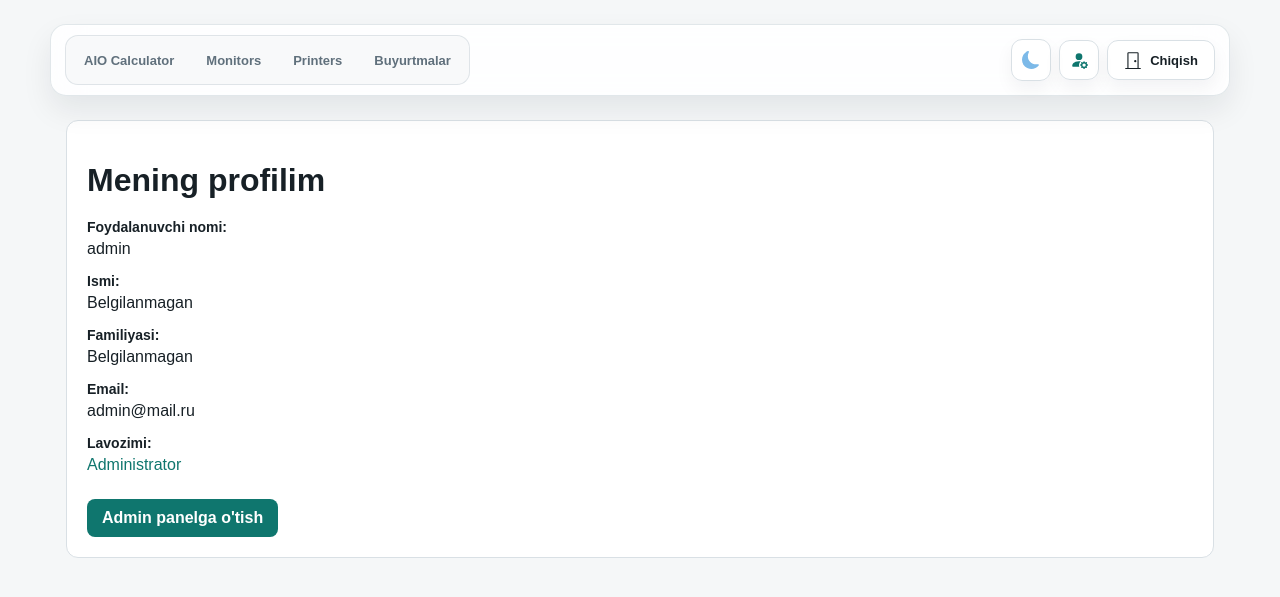
After one commit to shahbozshirinboyev/calculator.teratech.uz, a Django app: page /profile/ in a window 1280 px wide. The commit adds this page. Shown: the top 597 px of the page. Run offline with Django 5.2, Linux system fonts and the light colour scheme; a user stored in the database is signed in.

Commit message:
add new page

```diff
--- /dev/null
+++ b/calculator/templates/calculator/profile.html
@@ -0,0 +1,50 @@
+{% extends "base.html" %}
+
+{% block title %}Mening profilim{% endblock %}
+
+{% block content %}
+<div class="shell">
+    <div class="panel" style="padding: 20px; border-radius: 12px;">
+        <h1 style="margin-bottom: 20px; color: var(--text);">Mening profilim</h1>
+
+        <div style="margin-bottom: 15px;">
+            <label style="font-weight: 700; color: var(--text); display: block; margin-bottom: 5px;">Foydalanuvchi nomi:</label>
+            <span style="color: var(--text); font-size: 16px;">{{ user.username }}</span>
+        </div>
+
+        <div style="margin-bottom: 15px;">
+            <label style="font-weight: 700; color: var(--text); display: block; margin-bottom: 5px;">Ismi:</label>
+            <span style="color: var(--text); font-size: 16px;">{% if user.first_name %}{{ user.first_name }}{% else %}Belgilanmagan{% endif %}</span>
+        </div>
+
+        <div style="margin-bottom: 15px;">
+            <label style="font-weight: 700; color: var(--text); display: block; margin-bottom: 5px;">Familiyasi:</label>
+            <span style="color: var(--text); font-size: 16px;">{% if user.last_name %}{{ user.last_name }}{% else %}Belgilanmagan{% endif %}</span>
+        </div>
+
+        <div style="margin-bottom: 15px;">
+            <label style="font-weight: 700; color: var(--text); display: block; margin-bottom: 5px;">Email:</label>
+            <span style="color: var(--text); font-size: 16px;">{% if user.email %}{{ user.email }}{% else %}Belgilanmagan{% endif %}</span>
+        </div>
+
+        <div style="margin-bottom: 25px;">
+            <label style="font-weight: 700; color: var(--text); display: block; margin-bottom: 5px;">Lavozimi:</label>
+            <span style="color: var(--accent); font-size: 16px;">
+                {% if user.is_staff %}
+                    Administrator
+                {% else %}
+                    Foydalanuvchi
+                {% endif %}
+            </span>
+        </div>
+
+        {% if user.is_staff %}
+        <div style="margin-top: 20px;">
+            <a href="/admin/" style="display: inline-block; padding: 10px 15px; background: var(--accent); color: white; text-decoration: none; border-radius: 8px; font-weight: 700;">
+                Admin panelga o'tish
+            </a>
+        </div>
+        {% endif %}
+    </div>
+</div>
+{% endblock %}
--- a/calculator/urls.py
+++ b/calculator/urls.py
@@ -6,6 +6,7 @@ app_name = "calculator"
 
 urlpatterns = [
     path("", views.calculator, name="home"),
+    path("profile/", views.profile, name="profile"),
     path("quotes/save/", views.save_quote, name="save_quote"),
     path("settings/usd-rate/", views.save_usd_rate, name="save_usd_rate"),
 ]
--- a/calculator/views.py
+++ b/calculator/views.py
@@ -165,3 +165,15 @@ def save_quote(request):
             "total_price": f"{quote.total_price:.2f}",
         }
     )
+
+
+@login_required
+def profile(request):
+    return render(
+        request,
+        "calculator/profile.html",
+        {
+            "user": request.user,
+            "active_nav": None,
+        }
+    )
--- a/templates/base.html
+++ b/templates/base.html
@@ -798,13 +798,11 @@
               <path d="M6 .278a.77.77 0 0 1 .08.858 7.2 7.2 0 0 0-.878 3.46c0 4.021 3.278 7.277 7.318 7.277q.792-.001 1.533-.16a.79.79 0 0 1 .81.316.73.73 0 0 1-.031.893A8.35 8.35 0 0 1 8.344 16C3.734 16 0 12.286 0 7.71 0 4.266 2.114 1.312 5.124.06A.75.75 0 0 1 6 .278"/>
             </svg>
           </button>
-          {% if request.user.is_staff %}
-          <a class="admin-link" href="/admin/">
+          <a class="admin-link" href="{% url 'calculator:profile' %}" title="Mening profilim">
             <svg xmlns="http://www.w3.org/2000/svg" width="20" height="20" fill="currentColor" viewBox="0 0 16 16">
               <path d="M11 5a3 3 0 1 1-6 0 3 3 0 0 1 6 0m-9 8c0 1 1 1 1 1h5.256A4.5 4.5 0 0 1 8 12.5a4.5 4.5 0 0 1 1.544-3.393Q8.844 9.002 8 9c-5 0-6 3-6 4m9.886-3.54c.18-.613 1.048-.613 1.229 0l.043.148a.64.64 0 0 0 .921.382l.136-.074c.561-.306 1.175.308.87.869l-.075.136a.64.64 0 0 0 .382.92l.149.045c.612.18.612 1.048 0 1.229l-.15.043a.64.64 0 0 0-.38.921l.074.136c.305.561-.309 1.175-.87.87l-.136-.075a.64.64 0 0 0-.92.382l-.045.149c-.18.612-1.048.612-1.229 0l-.043-.15a.64.64 0 0 0-.921-.38l-.136.074c-.561.305-1.175-.309-.87-.87l.075-.136a.64.64 0 0 0-.382-.92l-.148-.045c-.613-.18-.613-1.048 0-1.229l.148-.043a.64.64 0 0 0 .382-.921l-.074-.136c-.306-.561.308-1.175.869-.87l.136.075a.64.64 0 0 0 .92-.382zM14 12.5a1.5 1.5 0 1 0-3 0 1.5 1.5 0 0 0 3 0"/>
             </svg>
           </a>
-          {% endif %}
           <form method="post" action="{% url 'logout' %}" style="margin:0">
             {% csrf_token %}
             <button type="submit" class="logout-link">
@@ -818,6 +816,7 @@
         </div>
         </div>
 
+        {% if active_nav == "aio" or active_nav == "monitors" or active_nav == "printers" %}
         <div class="rate-bar">
           <div class="usd-rate-group">
             <label for="usd-rate" style="margin-bottom: 2px;">Dollar kursi(so'm):</label>
@@ -849,6 +848,7 @@
             />
           </div>
         </div>
+        {% endif %}
       </div>
 
       {% block content %}{% endblock %}
```
Also changed, not shown: db.sqlite3.
